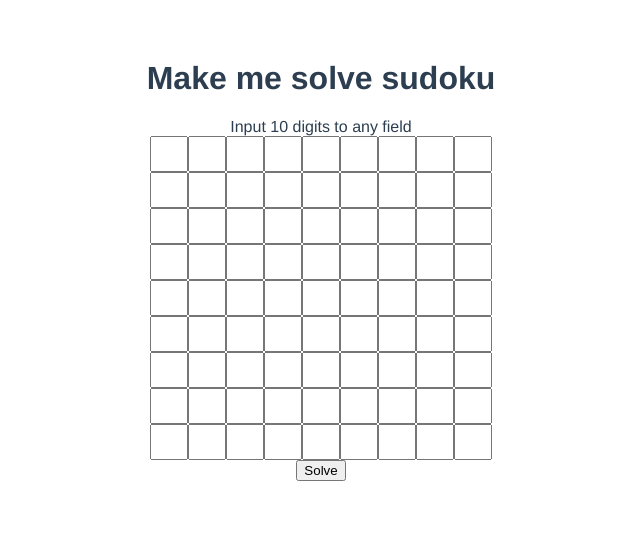
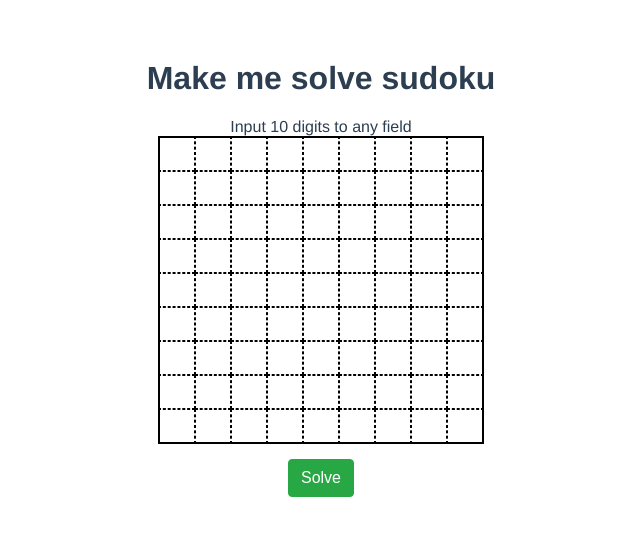
Before and after one commit to mihhailk/cb-sudoku, a Vue app in the folder ui/: page / in a window 1280 px wide. Shown: the top 536 px of the page, without its empty margins (319-959 px from the left). Built offline with nearby package versions, Linux system fonts and the light colour scheme.

Commit message:
#182283361 improve look-and-feel of sudoku grid

```diff
--- a/ui/src/components/SudokuGrid.vue
+++ b/ui/src/components/SudokuGrid.vue
@@ -4,9 +4,9 @@
     <div>
       <span>Input 10 digits to any field</span>
       <form v-on:submit.prevent="solve">
-        <div v-for="number in numbers" :key="'row-'+ number">
-          <span v-for="number in numbers" :key="'column-'+ number">
-            <input type="number"/>
+        <div v-for="row in numbers" :key="'row-'+ row">
+          <span v-for="column in numbers" :key="'column-'+ column">
+            <input type="number" v-model.number="grid[row][column]" :class="inputClass(row, column)"/>
           </span>
         </div>
         <button>Solve</button>
@@ -16,15 +16,29 @@
 </template>
 
 <script>
+import Solver from "@/api/solver";
+
 export default {
   data() {
     return {
-      numbers: [1, 2, 3, 4, 5, 6, 7, 8, 9]
+      numbers: [...Array(9).keys()],
+      grid: this.emptyGrid()
     }
   },
   methods: {
+    emptyGrid() {
+      return Array(9).fill().map(() => Array(9).fill())
+    },
     solve() {
-      console.log("solving")
+      console.log(Solver.solve([].concat(...this.grid)))
+    },
+    inputClass(row, column) {
+      let result = ''
+      if (row === 0) result += 'top'
+      if (column === 0) result += ' left'
+      if (row === this.numbers.length - 1) result += ' bottom'
+      if (column === this.numbers.length - 1) result += ' right'
+      return result
     }
   },
 
@@ -33,14 +47,54 @@ export default {
 
 <style scoped>
 form {
+  max-width: 500px;
   margin: 0 auto;
-  max-width: 500px;
+}
+
+form button {
+  margin-top: 15px;
 }
 
 input {
   width: 30px;
   height: 30px;
-  padding-left: 2px;
+  border: 0.5px dashed;
+}
+
+input:focus{
+  outline: none;
+}
+
+input.top {
+  border-top: 2px solid;
+}
+
+input.left {
+  border-left: 2px solid;
+}
+
+input.right {
+  border-right: 2px solid;
+}
+
+input.bottom {
+  border-bottom: 2px solid;
+}
+
+button {
+  display: inline-block;
+  text-align: center;
+  white-space: nowrap;
+  vertical-align: middle;
+  border: 1px solid #28a745;
+  padding: 0.375rem 0.75rem;
+  font-size: 1rem;
+  line-height: 1.5;
+  border-radius: 0.25rem;
+  color: #fff;
+  background-color: #28a745;
+  cursor: pointer;
+  transition: color .15s ease-in-out, background-color .15s ease-in-out, border-color .15s ease-in-out, box-shadow .15s ease-in-out;
 }
 
 input[type=number]::-webkit-inner-spin-button,
```
